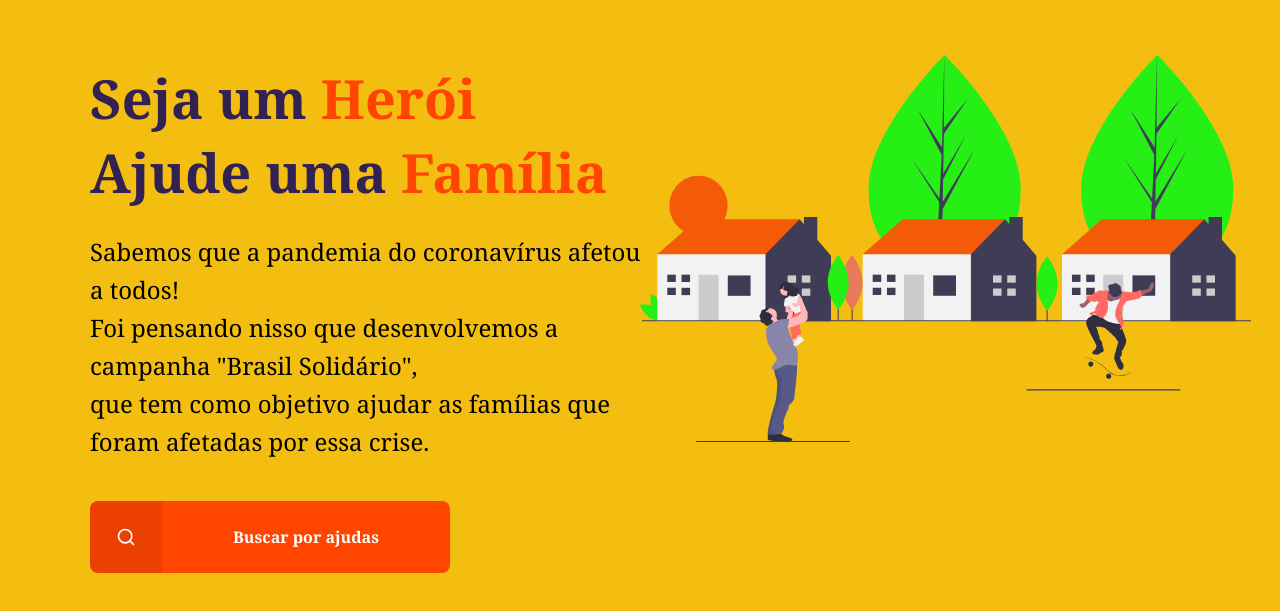
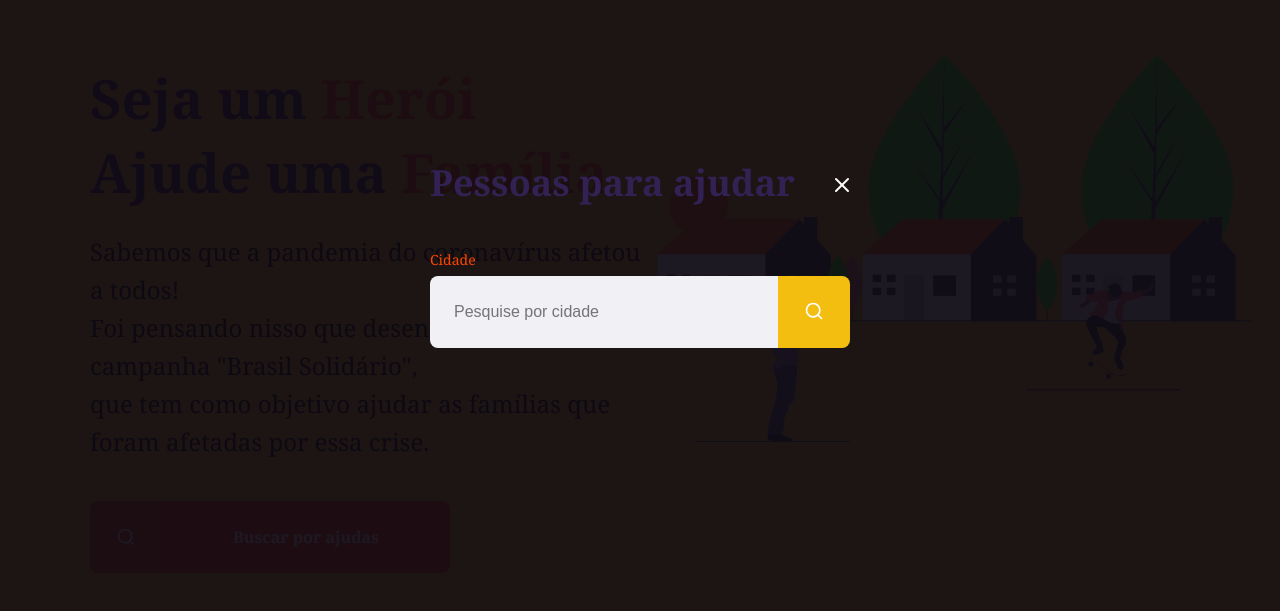
Before and after one commit to Nathan-Andrade/Brasil-Solidario, a plain HTML site: page index.html in a window 1280 px wide. Both pictures are taken after a click on the link "Buscar por ajudas". Shown: the part 145-756 px from the top of the page. Drawn offline with Linux system fonts and the light colour scheme.

Commit message:
Update new files

```diff
--- a/Public/scripts/index.js
+++ b/Public/scripts/index.js
@@ -0,0 +1,11 @@
+const buttonSearch = document.querySelector("#page-home main a")
+const modal = document.querySelector("#modal")
+const close = document.querySelector("#modal .header a")
+
+buttonSearch.addEventListener("click", () => {
+  modal.classList.remove("hide")
+})
+
+close.addEventListener("click", () => {
+  modal.classList.add("hide")
+})
--- /dev/null
+++ b/Public/styles/modal.css
@@ -0,0 +1,80 @@
+#modal{
+  background-color: #0e0a14ef;
+  height: 100vh;
+  width: 100vw;
+
+  position: fixed;
+  top: 0;
+
+  display: flex;
+  justify-content: center;
+  align-items: center;
+
+  transition: 400ms;
+}
+#modal.hide{
+  display: none;
+}
+#modal .content{
+  color: orangered;
+
+  width: 420px;
+}
+#modal .header{
+  display: flex;
+  align-items: center;
+  justify-content: space-between;
+
+  margin-bottom: 48px;
+}
+#modal .header a{
+  background-image: url("../assets/icones/x.svg");
+
+  width: 20px;
+  height: 20px;
+
+  display: flex;
+
+  font-size: 0.01px;
+}
+#modal .header h1{
+  color: var(--title-color);
+
+  font-size: 36px;
+  line-height: 42px;
+}
+#modal form label{
+  font-size: 14px;
+  line-height: 16px;
+
+  display: block;
+  margin-bottom: 8px;
+}
+#modal form .field{
+  display: flex;
+}
+#modal form input{
+  flex: 1;
+
+  background-color: #f0f0f5;
+
+  border-radius: 8px 0 0 8px;
+  border: 0;
+
+  padding: 16px 24px;
+
+  font-size: 16px;
+  color: #6c6c80;
+}
+#modal form button{
+  width: 72px;
+  height: 72px;
+
+  background-color: #f3be10;
+
+  border: 0;
+  border-radius: 0 8px 8px 0;
+}
+#modal form button:hover{
+  background-color: #2fb85e;
+}
--- a/index.html
+++ b/index.html
@@ -4,8 +4,10 @@
     <meta charset="UTF-8">
     <meta name="viewport" content="width=device-width, initial-scale=1.0">
     <link rel="stylesheet" href="Public/styles/style.css">
+    <link rel="stylesheet" href="Public/styles/home.css">
+    <link rel="stylesheet" href="Public/styles/modal.css">
+
     <link rel="stylesheet" href="Public/styles/responsive.css">
-    <link rel="stylesheet" href="Public/styles/home.css">
 
     <title>Brasil Solidário</title>
   </head>
@@ -33,5 +35,26 @@
 
       </div>
     </div>
+
+
+    <div id="modal" class="hide">
+      <div class="content">
+        <div class="header">
+          <h1>Pessoas para ajudar</h1>
+          <a href="#">Fechar</a>
+        </div>
+        <form action="">
+          <label for="search">Cidade</label>
+          <div class="search field">
+            <input type="text" name="search" placeholder="Pesquise por cidade">
+            <button>
+              <img src="Public/assets/icones/search.svg" alt="Buscar">
+            </button>
+          </div>
+        </form>
+      </div>
+    </div>
+
+    <script src="Public/scripts/index.js"></script>
   </body>
 </html>
```
Also changed, not shown: Public/scripts/cadastro.js (+30 -2 lines), Public/styles/search-cadastro.css (added, +48 -0 lines), cadastro.html (+2 -0 lines), search-cadastro.html (added, +62 -0 lines).
